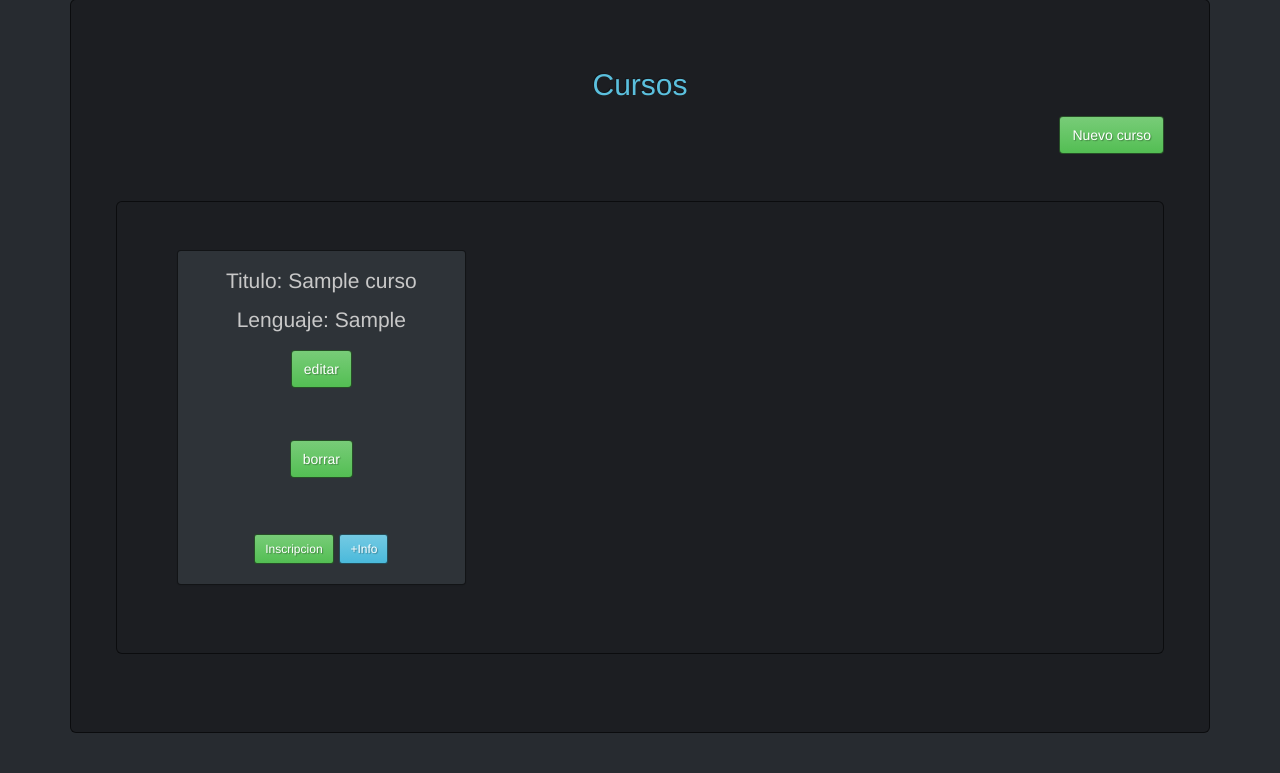
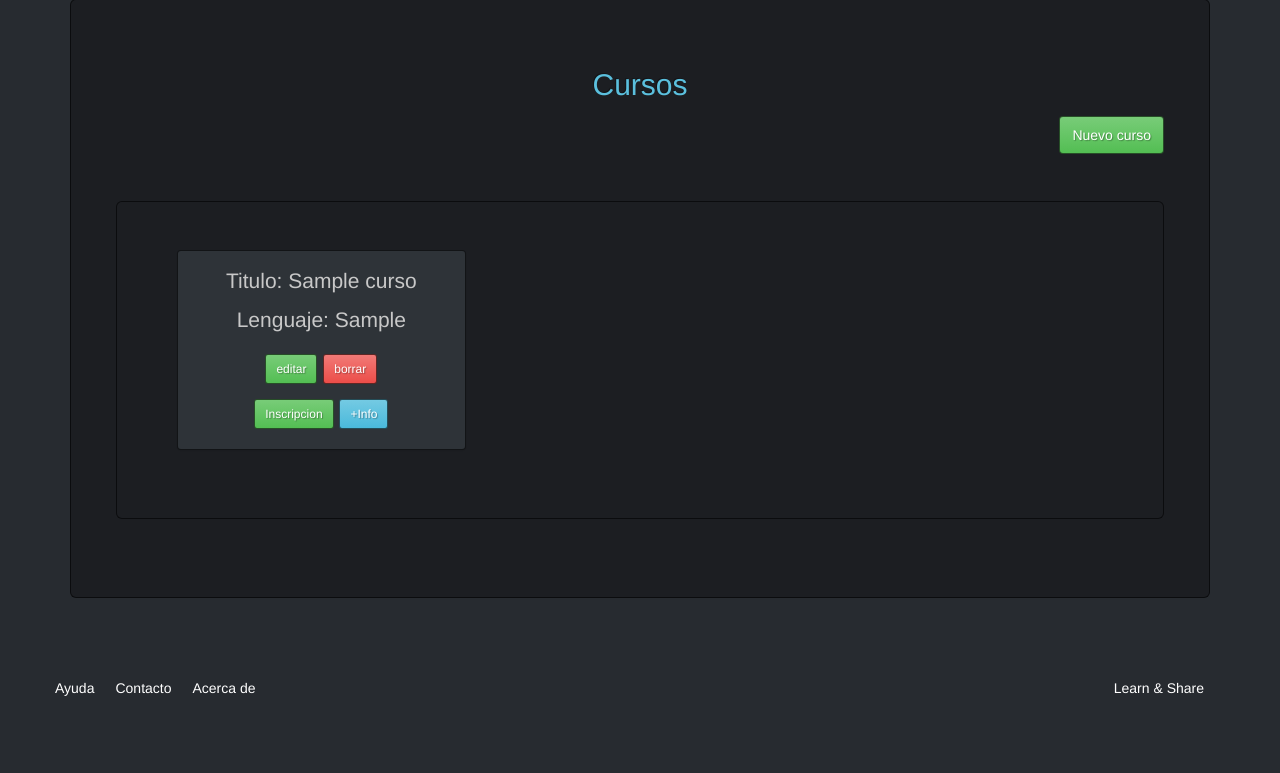
Before and after one commit to ULL-ETSII-GRADO-SYTW-1314/learn-share, a Django app: page /mycourses/ in a window 1280 px wide. Shown: the part 265-1038 px from the top of the page. Run offline with Django 3.2, Linux system fonts and the light colour scheme; a user stored in the database is signed in; tables that the repository leaves empty hold one stand-in row (values such as "Sample post").

Commit message:
Mejorando vista lecciones

```diff
--- a/Learn/templates/curso_list.html
+++ b/Learn/templates/curso_list.html
@@ -16,8 +16,8 @@
 							<p>Titulo: {{curso.titulo}}</p>
 							<p>Lenguaje: {{curso.lenguaje}}</p>
 							{% if user.is_staff %}  {%if user == curso.creator%}
-							<a href="/curso/edit/{{curso.id}}"><input class="btn btn-mini btn-primary btn-success" type="button" name="buttonseguir" value="editar"/></a><br/><br/>
-							<a href="/curso/remove/{{curso.id}}"><input class="btn btn-mini btn-primary btn-success" type="button" name="button" value="borrar"/></a><br/><br/>
+							<a href="/curso/edit/{{curso.id}}"><input class="btn btn-primary btn-sm btn-success" type="button" name="buttonseguir" value="editar"/></a>
+							<a href="/curso/remove/{{curso.id}}"><input class="btn btn-primary btn-sm btn-danger" type="button" name="button" value="borrar"/></a><br/>
 
 							{% endif %} {% endif %}
 							<a href="/curso/inscribe/{{ curso.id }}/"><input class="btn btn-primary btn-sm btn-success" type="button" name="buttonseguir" value="Inscripcion"/></a>
```
